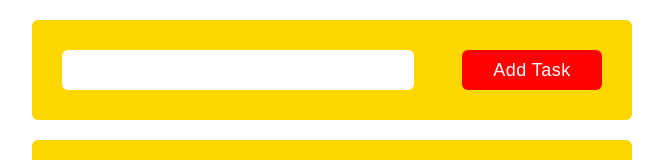
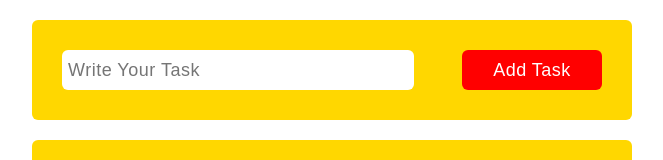
Before and after one commit to Aml2030/ToDo-App, a plain HTML site: page index.html in a window 1280 px wide. Shown: the top 160 px of the page, without its empty margins (308-971 px from the left). Drawn offline with Linux system fonts and the light colour scheme.

Commit message:
Update index.html

```diff
--- a/index.html
+++ b/index.html
@@ -10,14 +10,15 @@
   <body>
     <div class="container">
       <div class="form">
-        <input type="text" class="input" />
+        <input type="text" class="input" placeholder="Write Your Task" />
         <input type="submit" class="add" value="Add Task" />
       </div>
 
       <div class="tasks">
-        <!-- for test -->
-        <!-- <div class="task">Task One</div>
-        <div class="task done">Task Two</div> -->
+        <!-- for test
+        <div class="task">Task One</div>
+        <div class="task done">Task Two</div>
+        -->
       </div>
     </div>
 
```
